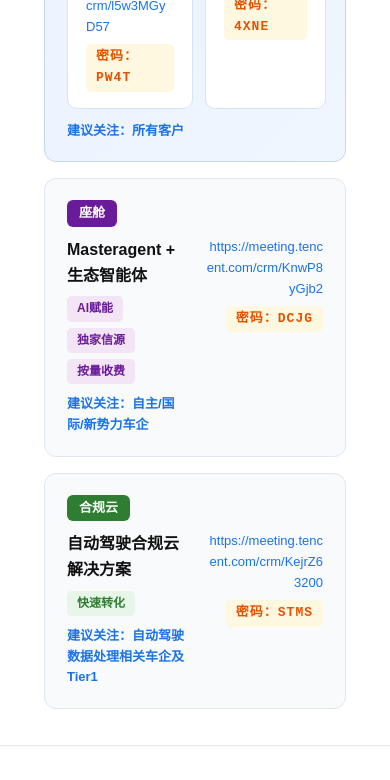
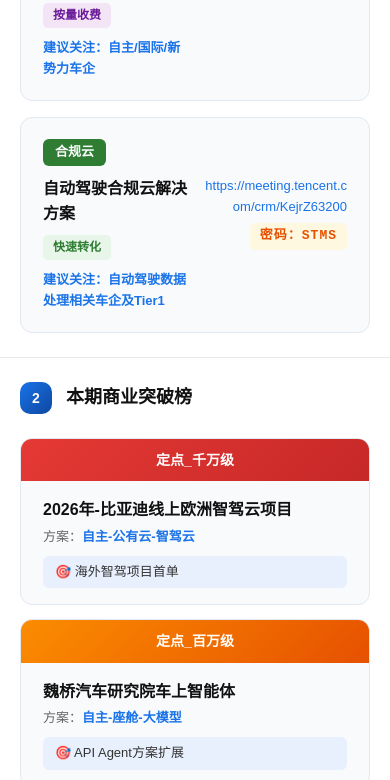
Before and after one commit to berenllin/travel-report, a plain HTML site: page index.html in a window 390 px wide. Shown: the part 1220-2000 px from the top of the page. Drawn offline with Linux system fonts and the light colour scheme; a web font is replaced by a local one.

Commit message:
更新HTML并修复图片路径（添加手机端适配）

```diff
--- a/index.html
+++ b/index.html
@@ -168,6 +168,39 @@
   /* ========== 底栏 ========== */
   .footer { text-align:center; padding:22px; color:#aaa; font-size:13px; background:#f0f2f5; border-radius:0 0 16px 16px; }
 
+
+
+  /* ========== 响应式设计 ========== */
+  @media (max-width: 768px) {
+    .container { margin: 0; border-radius: 0; }
+    .hero-banner { height: 320px; }
+    :root {
+      --title-font-size: 48px !important;
+      --brush-padding-v: 30px;
+      --brush-padding-h: 20px;
+      --illus-height: 200px;
+      --car-height: 70px;
+    }
+    .section { padding: 24px 20px; }
+    .section-head h2 { font-size: 18px; }
+    .product-grid { grid-template-columns: 1fr; }
+    .product-card.biz-card > div { grid-template-columns: 1fr; }
+    .bt-card { flex-direction: column; }
+    .bt-level { width: 100%; padding: 10px; }
+    .training-card { flex-direction: column; align-items: flex-start; }
+    .training-card > div { width: 100% !important; }
+    .trend-card { padding: 16px; }
+    .trend-title { font-size: 15px; }
+    .trend-body { font-size: 13px; }
+  }
+  @media (max-width: 480px) {
+    .hero-banner { height: 280px; }
+    :root {
+      --title-font-size: 36px !important;
+      --logo-height: 20px;
+    }
+    .section-num { width: 32px; height: 32px; font-size: 14px; }
+  }
 
 </style>
 <body>
```
